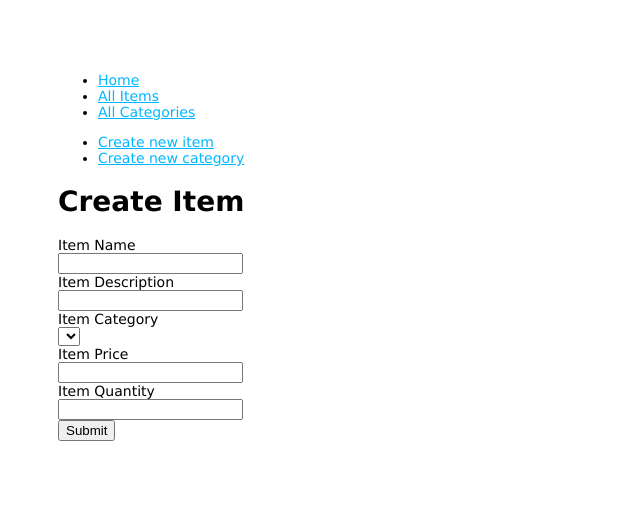
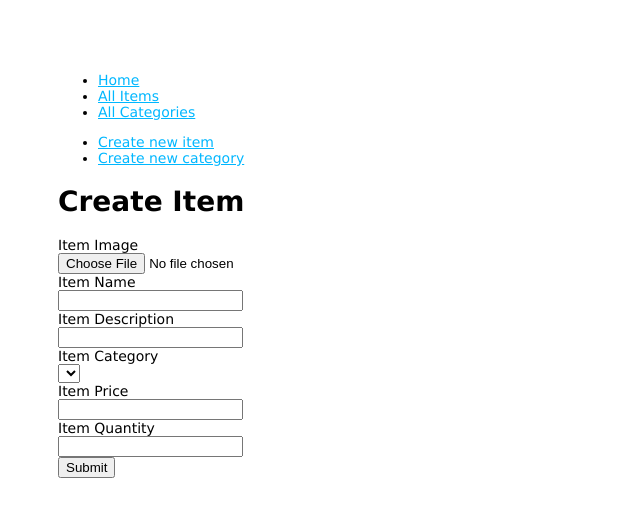
Before and after one commit to rkuang/inventory-application, a Node server app: page /item/create in a window 1280 px wide. Shown: the top 517 px of the page, without its empty margins (0-640 px from the left). Run offline with Node 20, Linux system fonts and the light colour scheme; data that the repository does not hold is empty; some libraries are stand-ins or nearby versions.

Commit message:
use multer to add images to items

```diff
--- a/app.js
+++ b/app.js
@@ -24,6 +24,7 @@ app.use(express.json());
 app.use(express.urlencoded({ extended: false }));
 app.use(cookieParser());
 app.use(express.static(path.join(__dirname, 'public')));
+app.use('/', express.static('tmp'));
 
 app.use('/', indexRouter);
 app.use('/users', usersRouter);
--- a/controllers/itemController.js
+++ b/controllers/itemController.js
@@ -47,7 +47,8 @@ module.exports = {
         description: req.body.description,
         category: req.body.category,
         price: req.body.price,
-        quantity: req.body.quantity
+        quantity: req.body.quantity,
+        image_path: req.file ? '/uploads/'+req.file.filename : undefined,
       });
       if (!errors.isEmpty()) {
         Category.find({}, 'name').sort([['name', 'asc']]).exec((err, categories) => {
@@ -125,6 +126,7 @@ module.exports = {
         category: req.body.category,
         price: req.body.price,
         quantity: req.body.quantity,
+        image_path: req.file ? '/uploads/'+req.file.filename : undefined,
         _id: req.params.id
       });
       if (!errors.isEmpty()) {
--- a/models/item.js
+++ b/models/item.js
@@ -9,6 +9,7 @@ const ItemSchema = new Schema({
   category: { type: Schema.Types.ObjectId, ref: 'Category', required: true },
   price: { type: Number, required: true, min: 0 },
   quantity: { type: Number, required: true, min: 0 },
+  image_path: {type: String }
 });
 
 ItemSchema
--- a/package.json
+++ b/package.json
@@ -17,6 +17,7 @@
     "http-errors": "~1.6.3",
     "mongoose": "^5.11.8",
     "morgan": "~1.9.1",
+    "multer": "^1.4.2",
     "pug": "2.0.0-beta11"
   },
   "devDependencies": {
--- a/views/item_detail.pug
+++ b/views/item_detail.pug
@@ -1,6 +1,8 @@
 extends layout
 block content
   h1 #{title}: #{item.name}
+  if item.image_path
+    img(src=item.image_path, style="width: auto; height: 200px;")
   p= item.description
   a(href=item.category.url) #{item.category.name}
   p= item.price
--- a/views/item_form.pug
+++ b/views/item_form.pug
@@ -1,7 +1,10 @@
 extends layout
 block content
   h1= title
-  form(method="POST", action="")
+  form(method="POST", action="", enctype="multipart/form-data")
+    label(for="image") Item Image
+    input(type="file", name="image")
+
     label(for="name") Item Name
     input(type="text", name="name", value=item ? item.name : '')
 
```
Also changed, not shown: routes/index.js (+26 -2 lines), 2 other files.
